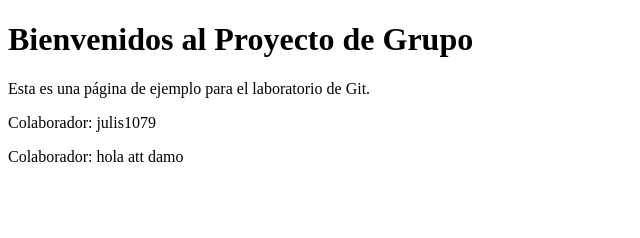
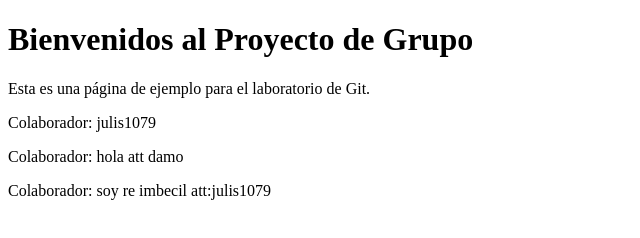
Before and after one commit to Jlopez0430/DesarrolloDeSofware-lab1-, a plain HTML site: page index.html in a window 1280 px wide. Shown: the whole page, without its empty margins (0-640 px from the left). Drawn offline with Linux system fonts and the light colour scheme.

Commit message:
julian es pto

```diff
--- a/index.html
+++ b/index.html
@@ -10,5 +10,6 @@
  <p>Esta es una página de ejemplo para el laboratorio de Git.</p>
  <p>Colaborador: julis1079</p>
  <p>Colaborador: hola att damo</p>
+ <p>Colaborador: soy re imbecil att:julis1079</p>
 </body>
 </html>
```
